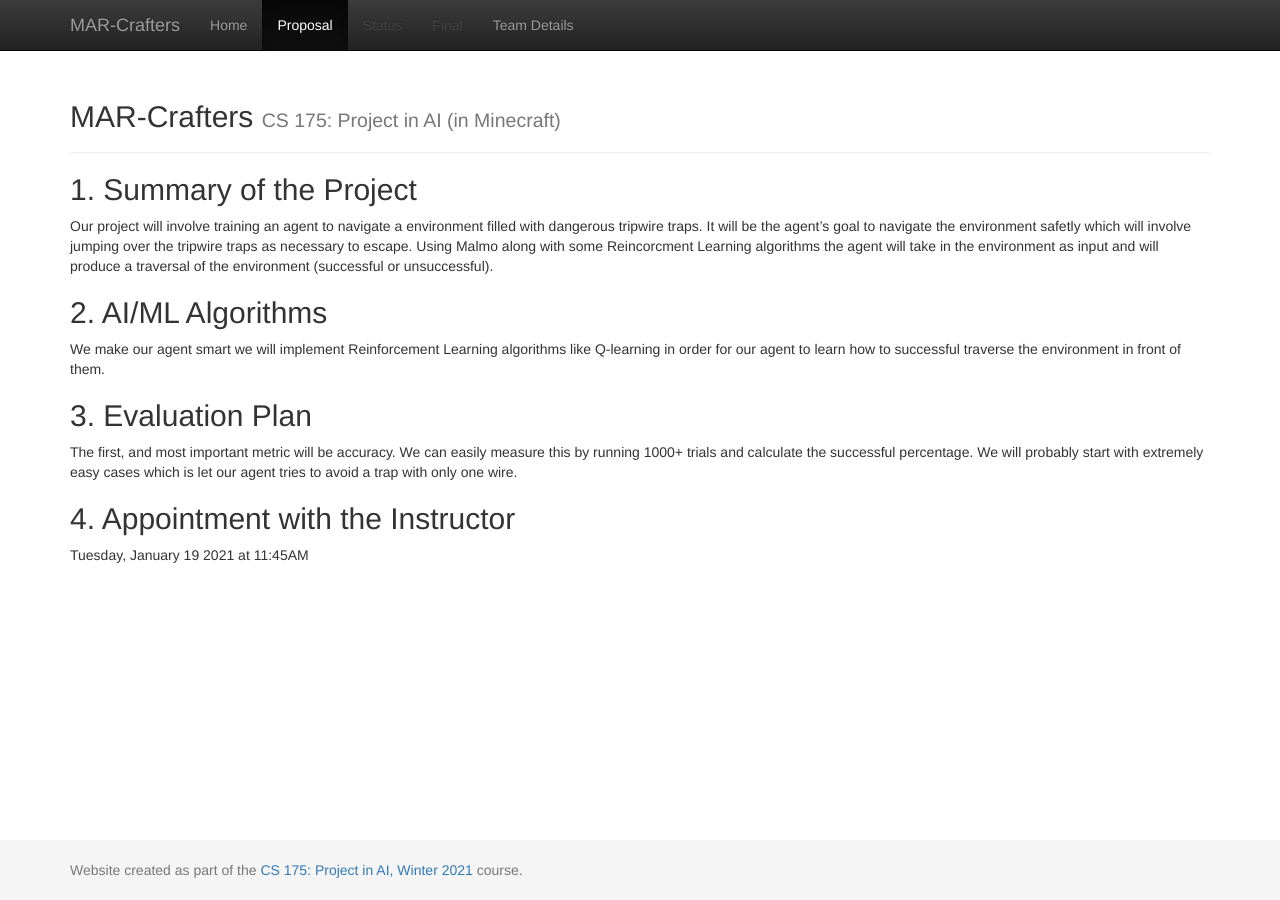
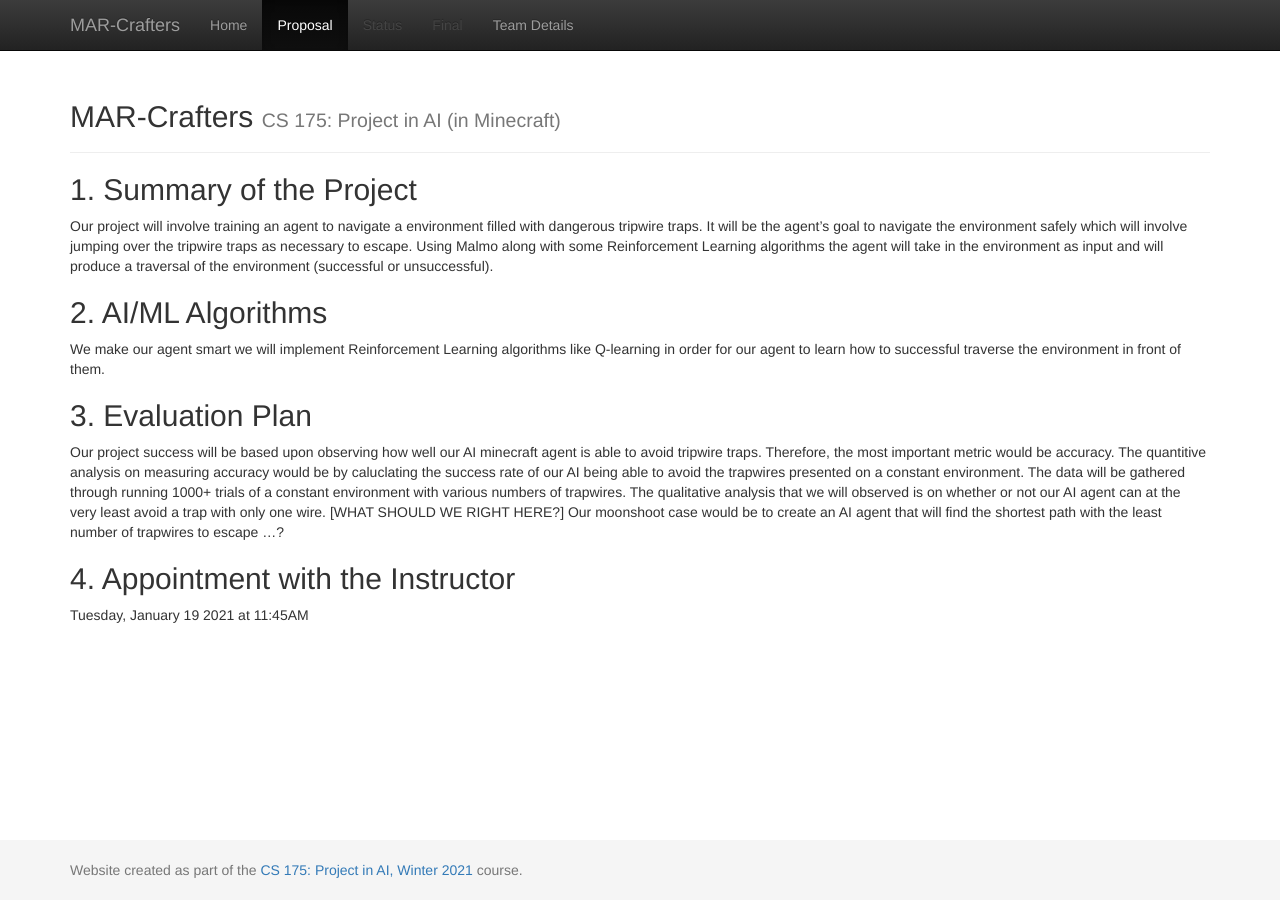
Before and after one commit to maxxdoan/DangerDungeon, a Jekyll site: the page built from docs/proposal.md, in a window 1280 px wide. Built offline with Jekyll 4.4.1, drawn with Linux system fonts in a browser that asks for light colours.

Commit message:
Update proposal.md
changes the evaluation plan abit.. btw we need a moonshot case

```diff
--- a/docs/proposal.md
+++ b/docs/proposal.md
@@ -5,14 +5,17 @@
 
 ## 1. Summary of the Project
 
-Our project will involve training an agent to navigate a environment filled with dangerous tripwire traps. It will be the agent's goal to navigate the environment safetly which will involve jumping over the tripwire traps as necessary to escape. Using Malmo along with some Reincorcment Learning algorithms the agent will take in the environment as input and will produce a traversal of the environment (successful or unsuccessful).
+Our project will involve training an agent to navigate a environment filled with dangerous tripwire traps. It will be the agent's goal to navigate the environment safely which will involve jumping over the tripwire traps as necessary to escape. Using Malmo along with some Reinforcement Learning algorithms the agent will take in the environment as input and will produce a traversal of the environment (successful or unsuccessful).
 
 ## 2. AI/ML Algorithms
 
 We make our agent smart we will implement Reinforcement Learning algorithms like Q-learning in order for our agent to learn how to successful traverse the environment in front of them.
 
 ## 3. Evaluation Plan
-The first, and most important metric will be accuracy. We can easily measure this by running 1000+ trials and calculate the successful percentage. We will probably start with extremely easy cases which is let our agent tries to avoid a trap with only one wire.
+
+Our project success will be based upon observing how well our AI minecraft agent is able to avoid tripwire traps. Therefore, the most important metric would be accuracy. The quantitive analysis on measuring accuracy would be by caluclating the success rate of our AI being able to avoid the trapwires presented on a constant environment. The data will be gathered through running 1000+ trials of a constant environment with various numbers of trapwires. The qualitative analysis that we will observed is on whether or not our AI agent can at the very least avoid a trap with only one wire. [WHAT SHOULD WE RIGHT HERE?] Our moonshoot case would be to create an AI agent that will find the shortest path with the least number of trapwires to escape ...?
+
+
 
 ## 4. Appointment with the Instructor
 Tuesday, January 19 2021 at 11:45AM
```
